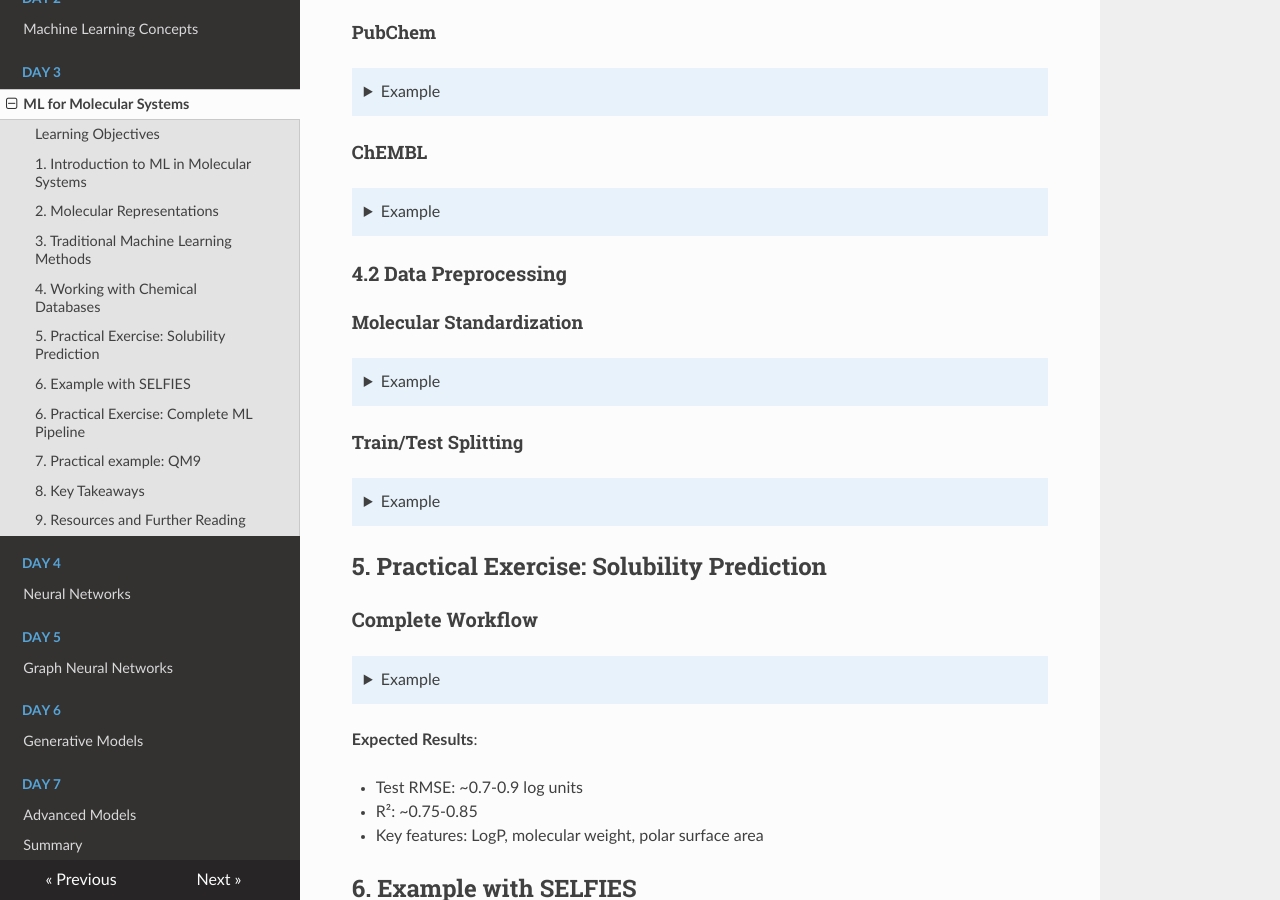
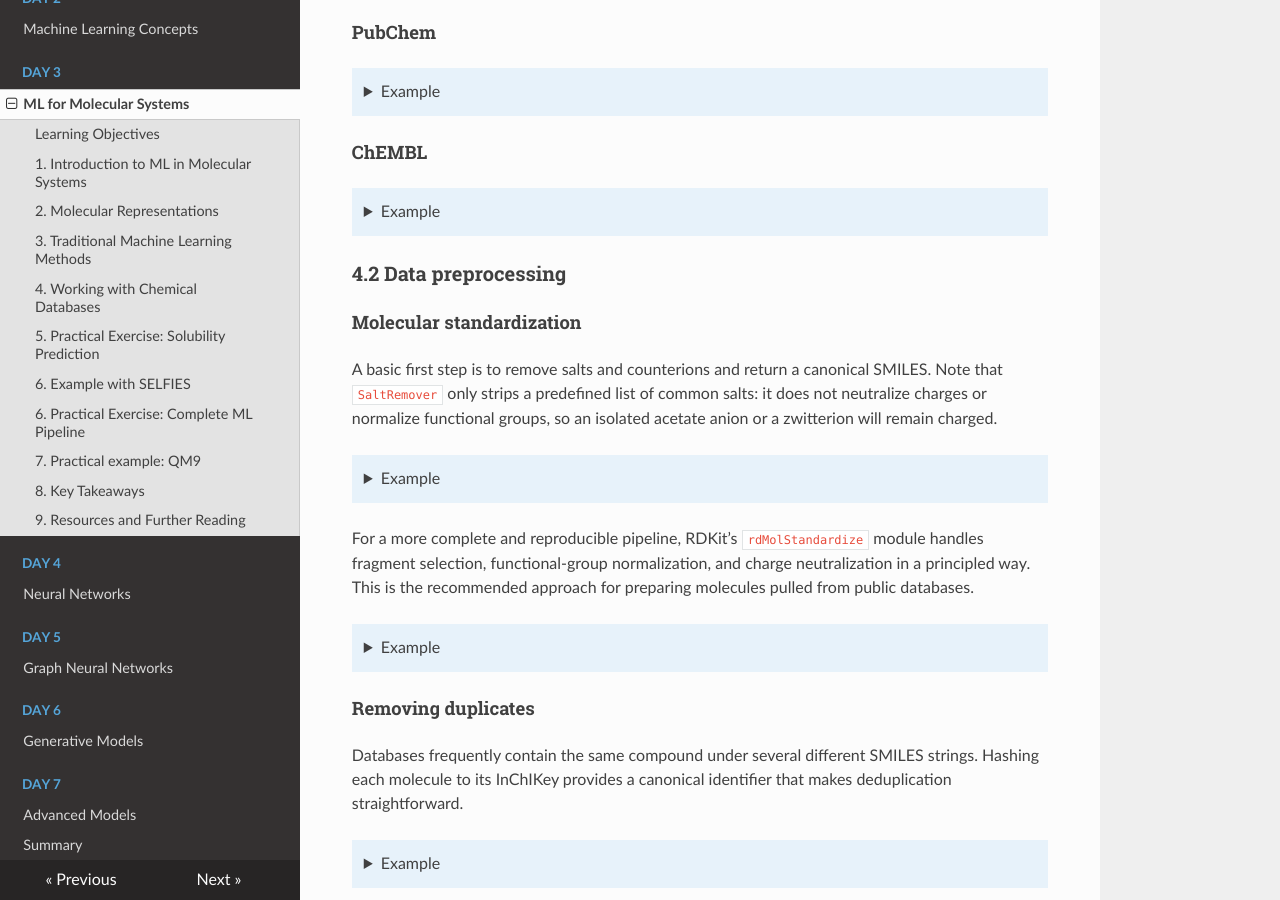
Before and after one commit to pojeda/course-mlmd, an MkDocs documentation site: the page built from docs/day3.md, in a window 1280 px wide and 900 px high, scrolled down 14292 px. Built offline with MkDocs 1.6.1, drawn with Linux system fonts in a browser that asks for light colours; nearby versions of some CDN libraries.

Commit message:
Day3 examples

````diff
--- a/docs/day3.md
+++ b/docs/day3.md
@@ -1752,7 +1752,6 @@
     import pubchempy as pcp
 
     # 1. Search compound by name
-
     results = pcp.get_compounds(
         "aspirin",
         "name"
@@ -1767,12 +1766,13 @@
 
     print("Compound Information\n")
     print(f"IUPAC Name:        {compound.iupac_name}")
-    print(f"SMILES:            {compound.isomeric_smiles}")
+    print(f"SMILES:            {compound.smiles}")
     print(f"Molecular Formula: {compound.molecular_formula}")
     print(f"Molecular Weight:  {compound.molecular_weight}")
 
     # 3. Retrieve selected properties
-
+    # Look up by CID to reuse the compound we already found
+    # (avoids a second name search).
     properties = pcp.get_properties(
         [
             "MolecularWeight",
@@ -1780,12 +1780,11 @@
             "TPSA",
             "Complexity"
         ],
-        "aspirin",
-        "name"
+        compound.cid,
+        "cid"
     )
 
     # 4. Display properties
-
     print("\nSelected Properties\n")
 
     for key, value in properties[0].items():
@@ -1804,10 +1803,11 @@
     from chembl_webresource_client.new_client import new_client
 
     # 1. Search for a molecule by name
-
     molecule = new_client.molecule
-
     results = molecule.search("aspirin")
+
+    if not results:
+        raise ValueError("No molecule found")
 
     aspirin = results[0]
 
@@ -1818,7 +1818,6 @@
     print("Molecular weight:", aspirin["molecule_properties"]["full_mwt"])
 
     # 2. Retrieve bioactivity data for aspirin
-
     activity = new_client.activity
 
     activities = activity.filter(
@@ -1838,10 +1837,14 @@
     print(df)
     ```
 
-
-### 4.2 Data Preprocessing
-
-#### Molecular Standardization
+### 4.2 Data preprocessing
+
+#### Molecular standardization
+
+A basic first step is to remove salts and counterions and return a canonical SMILES.
+Note that `SaltRemover` only strips a predefined list of common salts: it does not
+neutralize charges or normalize functional groups, so an isolated acetate anion or a
+zwitterion will remain charged.
 
 ??? note "Example"
 
@@ -1882,11 +1885,94 @@
     print(standardized)
     ```
 
+For a more complete and reproducible pipeline, RDKit's `rdMolStandardize` module
+handles fragment selection, functional-group normalization, and charge
+neutralization in a principled way. This is the recommended approach for preparing
+molecules pulled from public databases.
+
+??? note "Example"
+
+    ```python
+    from rdkit import Chem
+    from rdkit.Chem.MolStandardize import rdMolStandardize
+
+    def standardize(smiles):
+        """Normalize, keep the largest fragment, and neutralize charges."""
+
+        mol = Chem.MolFromSmiles(smiles)
+
+        if mol is None:
+            return None
+
+        # 1. Normalize functional groups and charge representations
+        normalizer = rdMolStandardize.Normalizer()
+        mol = normalizer.normalize(mol)
+
+        # 2. Keep only the largest fragment (removes salts/counterions)
+        fragment_chooser = rdMolStandardize.LargestFragmentChooser()
+        mol = fragment_chooser.choose(mol)
+
+        # 3. Neutralize charges where chemically reasonable
+        uncharger = rdMolStandardize.Uncharger()
+        mol = uncharger.uncharge(mol)
+
+        return Chem.MolToSmiles(mol)
+
+
+    smiles_list = [
+        "CC(=O)[O-].[Na+]",  # Sodium acetate -> acetic acid
+        "CCO",               # Ethanol
+        "[NH3+]CC[O-]"       # Zwitterion -> neutral form
+    ]
+
+    print([standardize(smiles) for smiles in smiles_list])
+    ```
+
+#### Removing duplicates
+
+Databases frequently contain the same compound under several different SMILES
+strings. Hashing each molecule to its InChIKey provides a canonical identifier
+that makes deduplication straightforward.
+
+??? note "Example"
+
+    ```python
+    from rdkit import Chem
+
+    def deduplicate(smiles_list):
+        """Return unique molecules, identified by InChIKey."""
+
+        seen = set()
+        unique = []
+
+        for smiles in smiles_list:
+            mol = Chem.MolFromSmiles(smiles)
+
+            if mol is None:
+                continue
+
+            inchikey = Chem.MolToInchiKey(mol)
+
+            if inchikey not in seen:
+                seen.add(inchikey)
+                unique.append(smiles)
+
+        return unique
+
+
+    # "CCO", "OCC", and "C(O)C" all represent ethanol
+    smiles_list = ["CCO", "OCC", "C(O)C", "c1ccccc1"]
+
+    print(deduplicate(smiles_list))
+    # -> ['CCO', 'c1ccccc1']
+    ```
+
 #### Train/Test Splitting
 
 ??? note "Example"
 
     ```python
+    from rdkit import Chem
     from sklearn.model_selection import train_test_split
 
     # Random split
@@ -1899,16 +1985,24 @@
     from collections import defaultdict
 
     def scaffold_split(smiles_list, test_size=0.2):
-        """Split by molecular scaffolds"""
+        """Split molecules by Bemis-Murcko scaffold."""
         scaffolds = defaultdict(list)
 
         for idx, smiles in enumerate(smiles_list):
             mol = Chem.MolFromSmiles(smiles)
-            scaffold = MurckoScaffold.MurckoScaffoldSmiles(mol=mol, includeChirality=False)
+
+            if mol is None:
+                raise ValueError(f"Invalid SMILES string: {smiles}")
+
+            scaffold = MurckoScaffold.MurckoScaffoldSmiles(
+                mol=mol, includeChirality=False
+            )
             scaffolds[scaffold].append(idx)
 
-        # Distribute scaffolds
-        scaffold_sets = sorted(list(scaffolds.values()), key=len, reverse=True)
+        # Sort scaffold groups from largest to smallest
+        scaffold_sets = sorted(
+            scaffolds.values(), key=len, reverse=True
+        )
 
         n_total = len(smiles_list)
         n_test = int(n_total * test_size)
@@ -1916,6 +2010,9 @@
         train_idx, test_idx = [], []
         train_count = 0
 
+        # Greedily fill the training set; overflow goes to the test set.
+        # Whole scaffold groups are kept together, so no scaffold appears
+        # in both splits.
         for scaffold_set in scaffold_sets:
             if train_count + len(scaffold_set) <= n_total - n_test:
                 train_idx.extend(scaffold_set)
````
